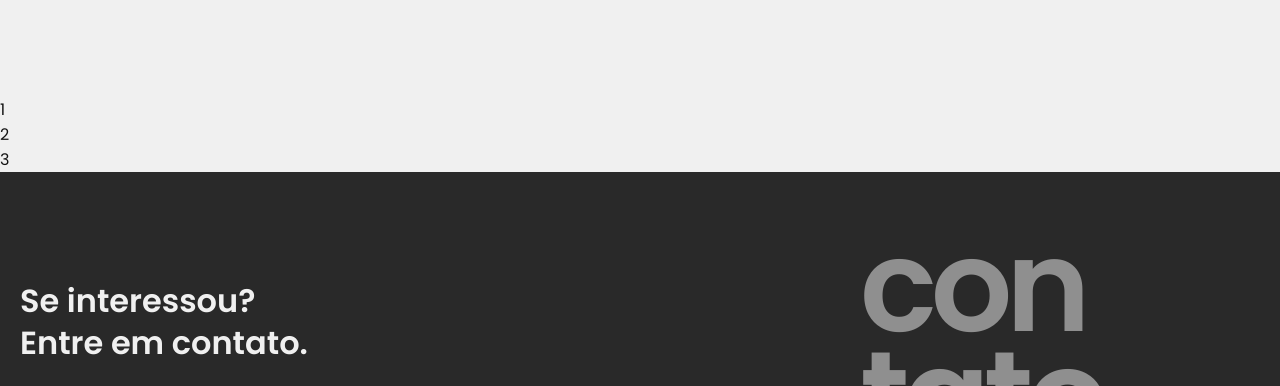
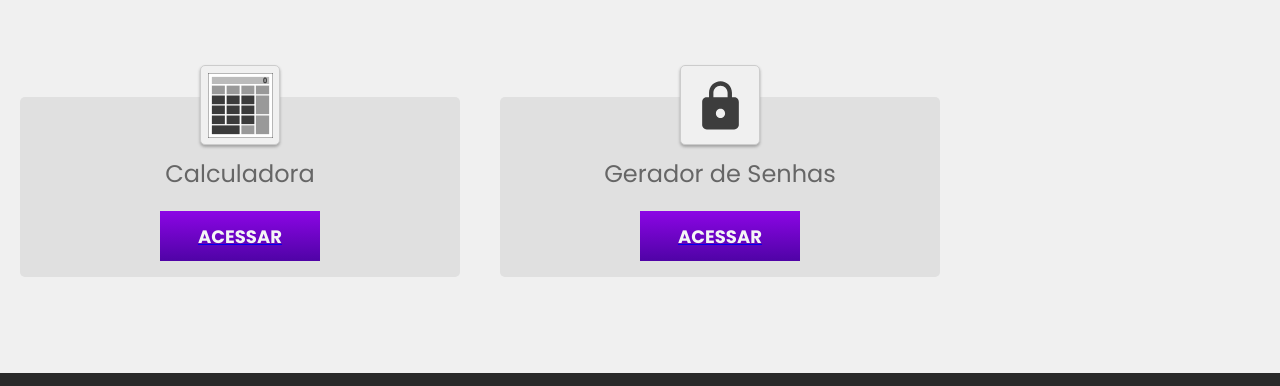
Before and after one commit to hustafar/site-pessoal, a plain HTML site: page index.html in a window 1280 px wide. Shown: the part 1332-1718 px from the top of the page. Drawn offline with Linux system fonts and the light colour scheme.

Commit message:
Area de projetos aplicada

```diff
--- a/assets/css/style.css
+++ b/assets/css/style.css
@@ -234,6 +234,68 @@ h4 {
   background-color: var(--g2);
 }
 
+.projetos {
+  display: flex;
+}
+
+.projeto-card {
+  position: relative;
+  text-align: center;
+  background-color: var(--g3);
+  border-radius: 0.3125em;
+  padding: 4rem 1rem 1rem 1rem;
+  margin-bottom: 6rem;
+}
+
+.projeto-icon {
+  width: 5rem;
+  height: 5rem;
+  position: absolute;
+  top: -2rem;
+  left: 50%;
+  right: 50%;
+  transform: translate3d(-50%, 0, 0);
+  background-color: var(--g2);
+  border: 1px solid var(--g4);
+  box-shadow: 0px 2px 3px var(--g6);
+  border-radius: 0.3125em;
+}
+
+.projeto-icon {
+  display: flex;
+  align-items: center;
+  justify-content: center;
+}
+
+.projeto-titulo {
+  color: var(--g9);
+  font-size: 1.5rem;
+  line-height: 1.625rem;
+  padding-bottom: 1.5rem;
+}
+
+.projeto-button {
+  display: flex;
+  align-items: center;
+  justify-content: center;
+  width: 10rem;
+  height: 3.125rem;
+  background: var(--mpg1);
+  position: relative;
+  left: 50%;
+  right: 50%;
+  transform: translate3d(-50%, 0, 0);
+}
+
+a .projeto-button {
+  font-size: 1.125rem;
+  font-weight: bold;
+  color: var(--g1);
+  text-decoration: none;
+  width: 10rem;
+  height: 3.125rem;
+}
+
 .contato {
   background-color: var(--g12);
 }
--- a/index.html
+++ b/index.html
@@ -86,11 +86,20 @@
     <div class="portifolio">
       <div class="container">
         <h2>Meus projetos<span class="large-purple-score"></span></h2>
-        <div class="portifolio-carousel">
-          <div class="carousel-item">
-            <div class="carousel-icon">1</div>
-            <div class="carousel-titulo">2</div>
-            <div class="carousel-button">3</div>
+        <div class="projetos">
+          <div class="projeto-card grid-4">
+            <div class="projeto-icon">
+              <img src="./assets/imgs/calculadora.jpg" alt="Icone do projeto de calculadora" />
+            </div>
+            <div class="projeto-titulo">Calculadora</div>
+            <a target="_blank" href="https://hustafar.github.io/calculadora-js/"><div class="projeto-button">ACESSAR</div></a>
+          </div>
+          <div class="projeto-card grid-4">
+            <div class="projeto-icon">
+              <img src="./assets/icons/cadeado.svg" alt="Icone do projeto de gerador de senhas" />
+            </div>
+            <div class="projeto-titulo">Gerador de Senhas</div>
+            <a target="_blank" href="https://hustafar.github.io/gerador-de-senha-js/"><div class="projeto-button">ACESSAR</div></a>
           </div>
         </div>
       </div>
```
Also changed, not shown: assets/icons/arrow-left.svg (added), assets/icons/arrow-right.svg (added).
